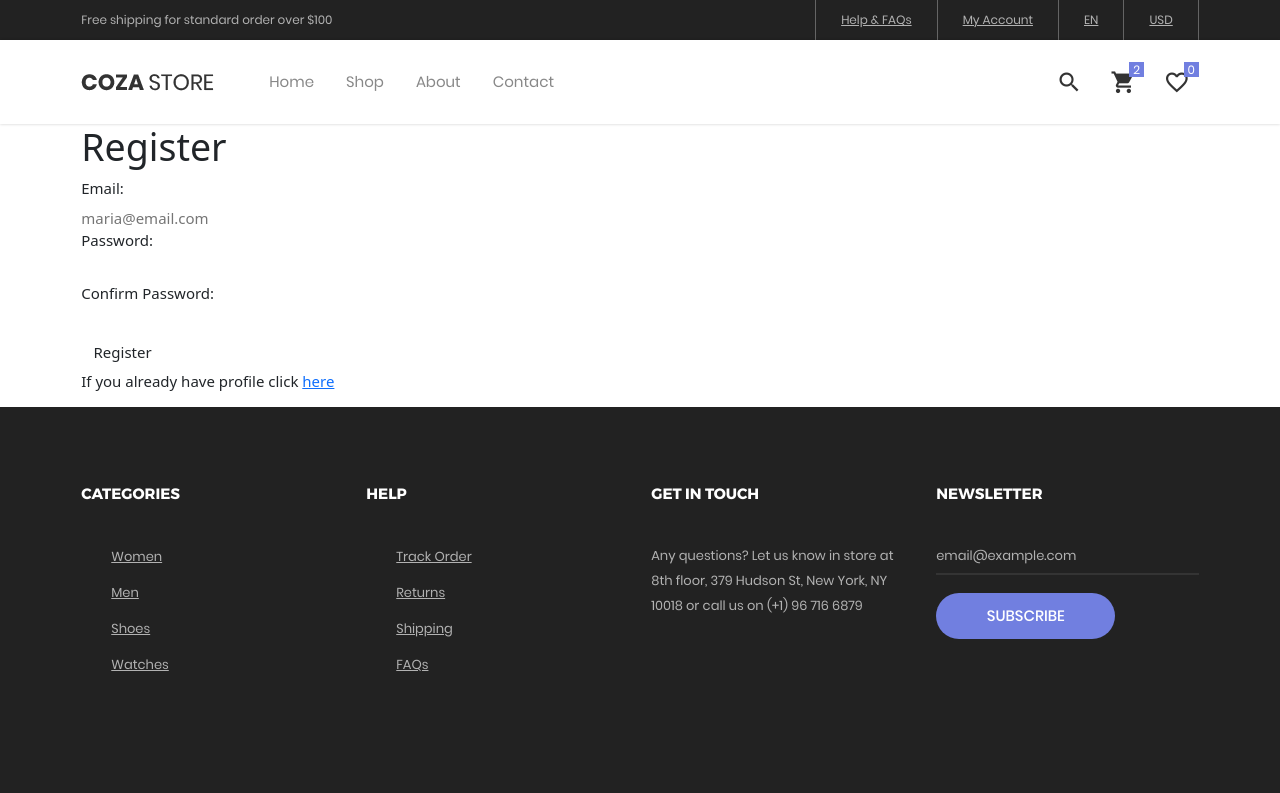
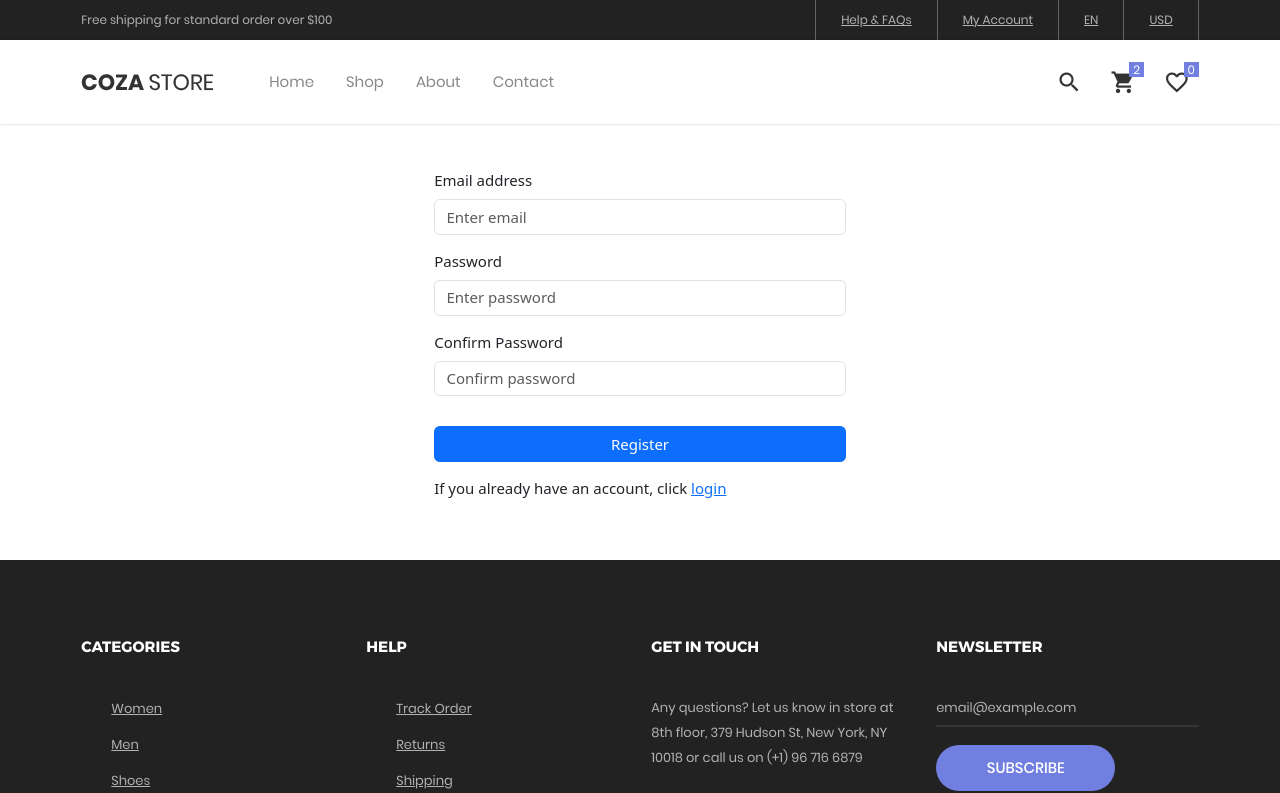
Before and after one commit to rostislav-ivanov/CozaStore, a React (Vite) app in the folder client/: page /register in a window 1280 px wide. Shown: the top 793 px of the page. Built offline with nearby package versions, Linux system fonts and the light colour scheme.

Commit message:
Register component

```diff
--- a/client/src/components/login/Login.jsx
+++ b/client/src/components/login/Login.jsx
@@ -1,26 +1,28 @@
 import { Link, useNavigate } from "react-router-dom";
-import * as userService from "../../services/userService";
-import { AuthContext } from "../../context/authContext";
 import { useContext, useState } from "react";
 import Button from "react-bootstrap/Button";
 import Form from "react-bootstrap/Form";
 import Row from "react-bootstrap/Row";
 import Col from "react-bootstrap/Col";
 
+import * as userService from "../../services/userService";
+import { AuthContext } from "../../context/authContext";
+
 export default function Login() {
   const navigate = useNavigate();
   const { setAuth } = useContext(AuthContext);
   const [errors, setErrors] = useState({});
-  const [values, setValues] = useState({
+  const [user, setUser] = useState({
     email: "",
     password: "",
   });
 
   const validate = (name) => {
     const currentErrors = { ...errors };
+    delete currentErrors.error;
 
     if (name === "email" || name === undefined) {
-      if (!values.email) {
+      if (!user.email) {
         currentErrors.email = "Email is required";
       } else {
         delete currentErrors.email;
@@ -28,7 +30,7 @@ export default function Login() {
     }
 
     if (name === "password" || name === undefined) {
-      if (!values.password) {
+      if (!user.password) {
         currentErrors.password = "Password is required";
       } else {
         delete currentErrors.password;
@@ -41,8 +43,8 @@ export default function Login() {
 
   const handleChange = (event) => {
     const { name, value } = event.target;
-    setValues({
-      ...values,
+    setUser({
+      ...user,
       [name]: value,
     });
   };
@@ -61,13 +63,14 @@ export default function Login() {
     }
 
     try {
-      const response = await userService.login({ ...values });
+      const response = await userService.login({ ...user });
       if (response.code === 403) {
+        setUser({ email: "", password: "" });
         setErrors({ error: "Email or password don't match" });
         return;
       }
       setAuth(response);
-      navigate(-1);
+      navigate("/");
     } catch (error) {
       console.log(error.message);
     }
@@ -83,7 +86,7 @@ export default function Login() {
               type="email"
               placeholder="Enter email"
               name="email"
-              value={values.email}
+              value={user.email}
               onChange={handleChange}
               onBlur={handleBlur}
               isInvalid={!!errors.email}
@@ -98,9 +101,9 @@ export default function Login() {
             <Form.Label>Password</Form.Label>
             <Form.Control
               type="password"
-              placeholder="Password"
+              placeholder="Enter password"
               name="password"
-              value={values.password}
+              value={user.password}
               onChange={handleChange}
               onBlur={handleBlur}
               isInvalid={!!errors.password}
@@ -115,7 +118,7 @@ export default function Login() {
 
           <div className="d-grid gap-2 pt-3">
             <Button variant="primary" type="submit">
-              Submit
+              Login
             </Button>
           </div>
           <p className="mt-3">
--- a/client/src/components/register/Register.jsx
+++ b/client/src/components/register/Register.jsx
@@ -1,5 +1,9 @@
 import { useContext, useState } from "react";
 import { Link, useNavigate } from "react-router-dom";
+import Button from "react-bootstrap/Button";
+import Form from "react-bootstrap/Form";
+import Row from "react-bootstrap/Row";
+import Col from "react-bootstrap/Col";
 
 import { AuthContext } from "../../context/authContext";
 import * as userService from "../../services/userService";
@@ -14,35 +18,64 @@ export default function Register() {
   });
   const [errors, setErrors] = useState({});
 
-  const onSubmitRegisterHandler = async (e) => {
-    e.preventDefault();
+  const validate = (name) => {
+    const currentErrors = { ...errors };
+    delete currentErrors.error;
 
-    const currentErrors = {};
-    // Validate email with regex
-    if (user.email === "") {
+    if (name === "email" || name === undefined) {
+      if (!user.email) {
         currentErrors.email = "Email is required";
       } else if (
         !user.email.match(/^[a-zA-Z0-9._-]+@[a-zA-Z0-9.-]+\.[a-zA-Z]{2,6}$/)
       ) {
         currentErrors.email = "Email is invalid";
+      } else {
+        delete currentErrors.email;
+      }
     }
 
-    // Validate password min length 6
-    if (user.password === "") {
+    if (name === "password" || name === undefined) {
+      if (!user.password) {
         currentErrors.password = "Password is required";
       } else if (user.password.length < 6) {
         currentErrors.password = "Password must be at least 6 characters";
+      } else {
+        delete currentErrors.password;
+      }
     }
 
-    // Validate confirm password
-    if (user.confirmPassword === "") {
+    if (name === "confirmPassword" || name === undefined) {
+      if (!user.confirmPassword) {
         currentErrors.confirmPassword = "Confirm password is required";
       } else if (user.password !== user.confirmPassword) {
         currentErrors.confirmPassword = "Passwords do not match";
+      } else {
+        delete currentErrors.confirmPassword;
+      }
     }
 
+    setErrors(currentErrors);
+    return currentErrors;
+  };
+
+  const handleChange = (event) => {
+    const { name, value } = event.target;
+    setUser({
+      ...user,
+      [name]: value,
+    });
+  };
+
+  const handleBlur = (event) => {
+    const { name, value } = event.target;
+    validate(name, value);
+  };
+
+  const handleSubmit = async (event) => {
+    event.preventDefault();
+    const currentErrors = validate();
+
     if (Object.keys(currentErrors).length > 0) {
-      setErrors({ ...currentErrors });
       return;
     }
 
@@ -50,71 +83,86 @@ export default function Register() {
       const response = await userService.register(user);
       // If email already exists
       if (response.code > 200) {
-        currentErrors.error = response.message;
+        currentErrors.error = "A user with the same email already exists";
+        setUser({ ...user, password: "", confirmPassword: "" });
         setErrors({ ...currentErrors });
         return;
       }
       setAuth(response);
 
-      // Navigate back to the previous page
-      navigate(-1);
+      navigate("/");
     } catch (error) {
       console.error(error);
     }
   };
 
   return (
-    // <!-- Register Page ( Only for Guest users ) -->
-    <section id="register-page" className="content auth">
-      <form id="register" onSubmit={onSubmitRegisterHandler}>
-        <div className="container">
-          <div className="brand-logo"></div>
-          <h1>Register</h1>
-          {errors.error && <span className="error">{errors.error}</span>}
-          <label htmlFor="email">Email:</label>
-          <input
+    <Row className="mt-5 mb-5 justify-content-center">
+      <Col className="col-4">
+        <Form noValidate onSubmit={handleSubmit}>
+          <Form.Group className="mb-3" controlId="formBasicEmail">
+            <Form.Label>Email address</Form.Label>
+            <Form.Control
               type="email"
-            id="email"
+              placeholder="Enter email"
               name="email"
-            placeholder="maria@email.com"
               value={user.email}
-            onChange={(e) => setUser({ ...user, email: e.target.value })}
+              onChange={handleChange}
+              onBlur={handleBlur}
+              isInvalid={!!errors.email}
+              required
             />
-          {errors.email && <span className="error">{errors.email}</span>}
+            <Form.Control.Feedback type="invalid">
+              {errors.email}
+            </Form.Control.Feedback>
+          </Form.Group>
 
-          <label htmlFor="pass">Password:</label>
-          <input
+          <Form.Group className="mb-3" controlId="formBasicPassword">
+            <Form.Label>Password</Form.Label>
+            <Form.Control
               type="password"
+              placeholder="Enter password"
               name="password"
-            id="register-password"
               value={user.password}
-            onChange={(e) => setUser({ ...user, password: e.target.value })}
+              onChange={handleChange}
+              onBlur={handleBlur}
+              isInvalid={!!errors.password}
+              required
             />
-          {errors.password && <span className="error">{errors.password}</span>}
+            <Form.Control.Feedback type="invalid">
+              {errors.password}
+            </Form.Control.Feedback>
+          </Form.Group>
 
-          <label htmlFor="con-pass">Confirm Password:</label>
-          <input
+          <Form.Group className="mb-3" controlId="formBasicPassword">
+            <Form.Label>Confirm Password</Form.Label>
+            <Form.Control
               type="password"
-            name="confirm-password"
-            id="confirm-password"
+              placeholder="Confirm password"
+              name="confirmPassword"
               value={user.confirmPassword}
-            onChange={(e) =>
-              setUser({ ...user, confirmPassword: e.target.value })
-            }
+              onChange={handleChange}
+              onBlur={handleBlur}
+              isInvalid={!!errors.confirmPassword}
+              required
             />
-          {errors.confirmPassword && (
-            <span className="error">{errors.confirmPassword}</span>
-          )}
+            <Form.Control.Feedback type="invalid">
+              {errors.confirmPassword}
+            </Form.Control.Feedback>
+          </Form.Group>
 
-          <input className="btn submit" type="submit" value="Register" />
+          {errors.error && <p className="text-danger">{errors.error}</p>}
 
-          <p className="field">
-            <span>
-              If you already have profile click <Link to="/login">here</Link>
-            </span>
+          <div className="d-grid gap-2 pt-3">
+            <Button variant="primary" type="submit">
+              Register
+            </Button>
+          </div>
+          <p className="mt-3">
+            If you already have an account, click <Link to="/login">login</Link>
           </p>
-        </div>
-      </form>
-    </section>
+        </Form>
+      </Col>
+    </Row>
   );
 }
```
Lines whose indentation alone changed are shown as unchanged.
